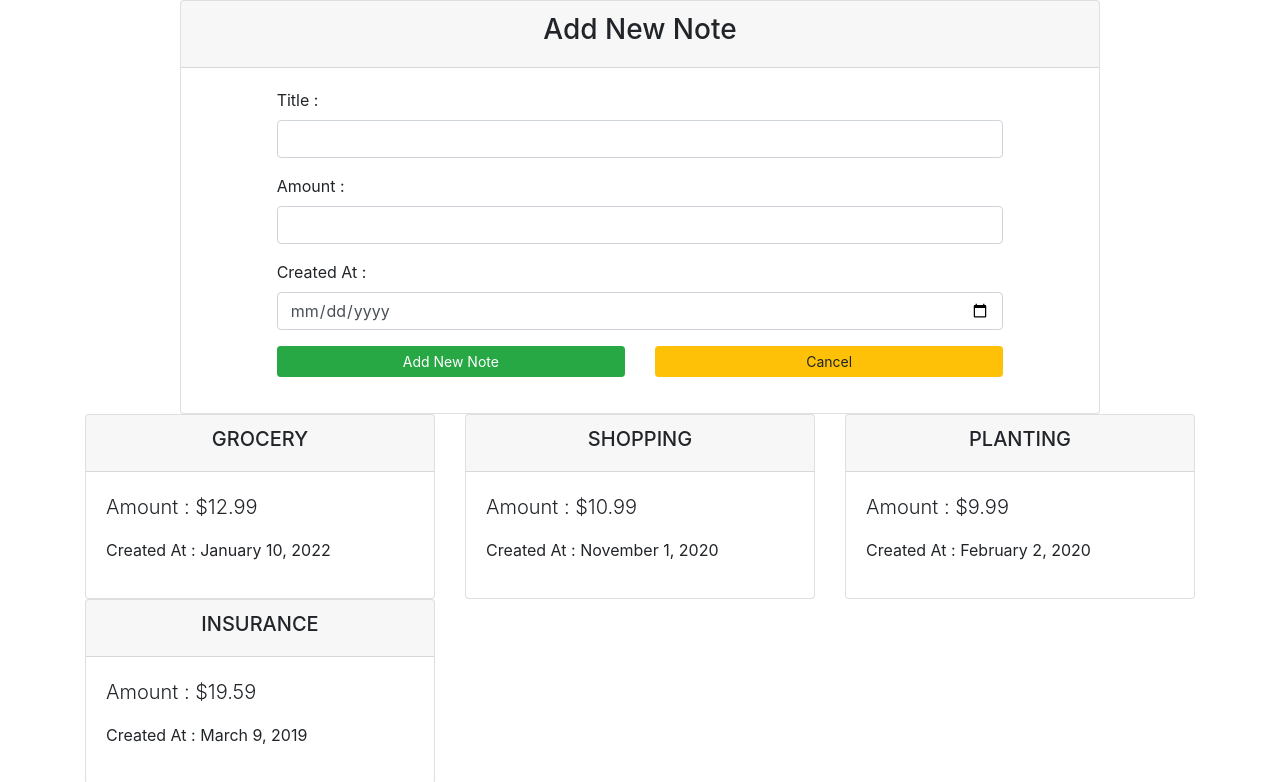
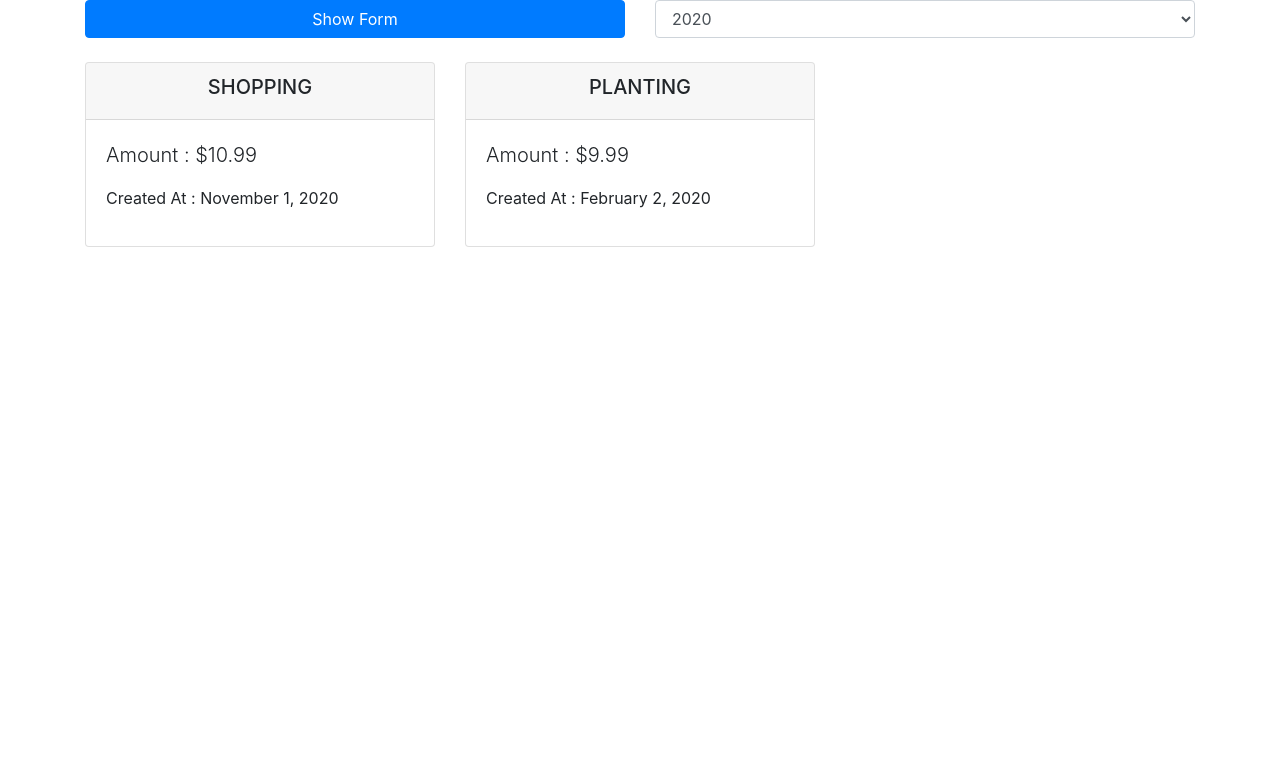
Before and after one commit to synergy2411/ericsson_oct21_b1, a React (Create React App) app in the folder notes-app/: page / in a window 1280 px wide. Shown: the top 782 px of the page. Built offline with nearby package versions, Linux system fonts and the light colour scheme.

Commit message:
notes app added

```diff
--- a/notes-app/src/components/Notes/AddNew/AddNew.js
+++ b/notes-app/src/components/Notes/AddNew/AddNew.js
@@ -4,7 +4,7 @@ import { v4 } from 'uuid';
 const AddNew = (props) => {
 
     const onNoteAdd = (enteredTitle, enteredAmount, enteredDate) => {
-        console.log("AddNew : onNoteAdd")
+        // console.log("AddNew : onNoteAdd")
         // console.log(enteredTitle, enteredAmount, enteredDate)
         let note = {
             id : v4(),
@@ -12,7 +12,7 @@ const AddNew = (props) => {
             amount : enteredAmount,
             date : new Date(enteredDate)
         }
-        console.log(note);
+        props.onSave(note);
     }
 
     return (
@@ -24,7 +24,7 @@ const AddNew = (props) => {
                     </div>
                     <div className="card-body">
                         {/* Form Here */}
-                        <NewNoteForm onAdd={onNoteAdd} />
+                        <NewNoteForm onAdd={onNoteAdd} onToggle = {props.onToggle}/>
                     </div>
                 </div>
             </div>
--- a/notes-app/src/components/Notes/AddNew/NewNoteForm.js
+++ b/notes-app/src/components/Notes/AddNew/NewNoteForm.js
@@ -42,7 +42,9 @@ const NewNoteForm = (props) => {
       event.preventDefault();
       // console.log(enteredTitle, enteredAmount, enteredDate)
       props.onAdd(enteredTitle, enteredAmount, enteredDate)
-    // console.log(enteredNote)
+      setEnteredTitle('');
+      setEnteredDate('')
+      setEnteredAmount('')
   }
 
    return (
@@ -97,6 +99,7 @@ const NewNoteForm = (props) => {
                   type="button"
                   value="Cancel"
                   className="btn btn-block btn-warning btn-sm"
+                  onClick={props.onToggle}
                 />
               </div>
             </div>
--- /dev/null
+++ b/notes-app/src/components/Notes/FilterYear/FilterYear.js
@@ -0,0 +1,15 @@
+const FilterYear = props => {
+    const onChangeYear = event => {
+        props.onChangeFilterYear(event.target.value)
+    }
+    return (
+        <select className="form-control" onChange={onChangeYear} value={props.selectedYear}>
+            <option value="2022">2022</option>
+            <option value="2021">2021</option>
+            <option value="2020">2020</option>
+            <option value="2019">2019</option>
+        </select>
+    )
+}
+
+export default FilterYear;
--- a/notes-app/src/components/Notes/Notes.js
+++ b/notes-app/src/components/Notes/Notes.js
@@ -1,40 +1,61 @@
 import "./Notes.css";
 import NoteItem from "./NoteItem";
 import AddNew from "./AddNew/AddNew";
+import { useState } from "react";
+import FilterYear from "./FilterYear/FilterYear";
 
+const DUMMY_NOTES = [
+  { id: "n1", title: "Grocery", amount: 12.99, date: new Date(2021, 12, 10) },
+  { id: "n2", title: "shopping", amount: 10.99, date: new Date(2020, 10, 1) },
+  { id: "n3", title: "planting", amount: 9.99, date: new Date(2020, 1, 2) },
+  { id: "n4", title: "insurance", amount: 19.59, date: new Date(2019, 2, 9) },
+];
 function Notes() {
-  let notes = [
-    { id: "n1", title: "Grocery", amount: 12.99, date: new Date(2021, 12, 10) },
-    { id: "n2", title: "shopping", amount: 10.99, date: new Date(2020, 10, 1) },
-    { id: "n3", title: "planting", amount: 9.99, date: new Date(2020, 1, 2) },
-    { id: "n4", title: "insurance", amount: 19.59, date: new Date(2019, 2, 9) },
-  ];
 
-  // JSX - XML Structure -> Root Element -> n Child Element
+  const [notes, setNotes] = useState(DUMMY_NOTES)
+  const [toggleForm, setToggleForm] = useState(false);
+  const [selectedYear, setSelectedYear] = useState('2020')
+
+  const onSaveNewNote = (note) => {
+    // setNotes([note, ...notes])
+    setNotes((prevNotes)=>{
+      setToggleForm(false);
+      return [note,...prevNotes]
+    })
+  }
+
+  const onToggle = () => {
+    setToggleForm(!toggleForm)
+  }
+
+  // let addNew = null;
+  // if(toggleForm){
+  //   addNew = <AddNew onSave={onSaveNewNote} />
+  // }
+
+  const onChangeFilterYear = year => {
+   setSelectedYear(year)
+  }
+
+  let filteredNotes = notes.filter(note => note.date.getFullYear().toString() === selectedYear)
+
   return (
     <div>
-      <AddNew />
       <div className="row">
-        <NoteItem
-          title={notes[0].title}
-          amount={notes[0].amount}
-          date={notes[0].date}
-        />
-        <NoteItem
-          title={notes[1].title}
-          amount={notes[1].amount}
-          date={notes[1].date}
-        />
-        <NoteItem
-          title={notes[2].title}
-          amount={notes[2].amount}
-          date={notes[2].date}
-        />
-        <NoteItem
-          title={notes[3].title}
-          amount={notes[3].amount}
-          date={notes[3].date}
-        />
+        <div className="col-6">
+          <button className="btn btn-block btn-primary" onClick={onToggle}>
+            {toggleForm ? 'Hide Form' : 'Show Form'}
+            </button>
+        </div>
+        <div className="col-6">
+          <FilterYear onChangeFilterYear={onChangeFilterYear} selectedYear={selectedYear}/>
+        </div>
+      </div>
+      {toggleForm && <AddNew onSave={onSaveNewNote} onToggle={onToggle} />}
+      {/* {addNew} */}
+      <br/>
+      <div className="row">
+        {filteredNotes.map(note => <NoteItem key={note.id} title={note.title} amount={note.amount} date={note.date} />)}
       </div>
     </div>
   );
```
